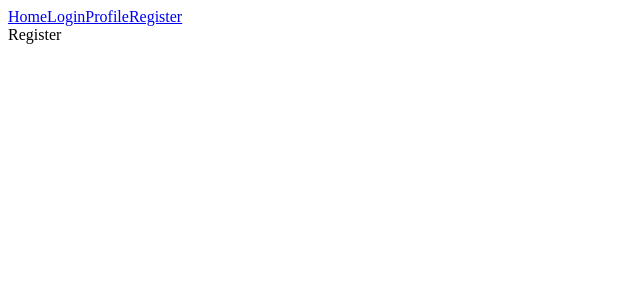
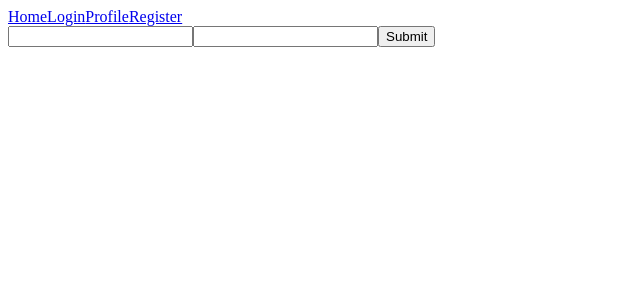
Before and after one commit to 1hazardousboi/strangers-things, a React (Create React App) app: page /Register in a window 1280 px wide. Shown: the top 300 px of the page, without its empty margins (0-640 px from the left). Built offline with nearby package versions, Linux system fonts and the light colour scheme.

Commit message:
register stuff

```diff
--- a/src/App.js
+++ b/src/App.js
@@ -1,15 +1,30 @@
 import { Home, LogIn, Profile, NavBar, Register } from "components";
+import { useState } from "react";
 import { Routes, Route } from "react-router-dom";
 
 export default function App() {
+  const [token, setToken] = useState(null);
+  const [currentUser, setCurrentUser] = useState({
+    username: "",
+    password: "",
+  });
+
   return (
     <>
       <NavBar />
       <Routes>
         <Route path="/" element={<Home />} />
         <Route path="/LogIn" element={<LogIn />} />
-        <Route path="/Profile" element={<Profile />} />
-        <Route path="/Register" element={<Register />} />
+        <Route
+          path="/Profile"
+          element={<Profile token={token} currentUser={currentUser} />}
+        />
+        <Route
+          path="/Register"
+          element={
+            <Register setToken={setToken} setCurrentUser={setCurrentUser} />
+          }
+        />
       </Routes>
     </>
   );
--- a/src/api/users.js
+++ b/src/api/users.js
@@ -15,5 +15,6 @@ export const createUser = async ({ username, password }) => {
     }
   );
   const result = await response.json();
+  console.log(result);
   return result;
 };
--- a/src/components/Profile.jsx
+++ b/src/components/Profile.jsx
@@ -1,5 +1,12 @@
 import React from "react";
 
-export default function Profile() {
-  return <div>Profile</div>;
+export default function Profile({ token, currentUser }) {
+  console.log(token, currentUser.username, currentUser.password);
+  return (
+    <div>
+      <h4>Current User: {currentUser.username}</h4>
+      <h4>Password: {currentUser.password} </h4>
+      <h4>Token: {token}</h4>
+    </div>
+  );
 }
--- a/src/components/Register.jsx
+++ b/src/components/Register.jsx
@@ -1,5 +1,33 @@
 import React, { useState } from "react";
 import { createUser } from "../api/users";
-export default function Register() {
-  return <div>Register</div>;
+import { useNavigate } from "react-router-dom";
+export default function Register({ setToken, setCurrentUser }) {
+  const [username, setUsername] = useState("");
+  const [password, setPassword] = useState("");
+  let navigate = useNavigate();
+  return (
+    <div>
+      <form
+        onSubmit={async (e) => {
+          e.preventDefault();
+          const result = await createUser(username, password);
+          const newUser = { username: username, password: password };
+          const token = result.data.token;
+          setCurrentUser(newUser);
+          setToken(token);
+          navigate("/");
+          localStorage.setItem("token", token);
+          navigate("/");
+        }}
+      >
+        <input value={username} onChange={(e) => setUsername(e.target.value)} />
+        <input
+          value={password}
+          type="password"
+          onChange={(e) => setPassword(e.target.value)}
+        />
+        <button type="submit">Submit</button>
+      </form>
+    </div>
+  );
 }
--- a/src/components/SinglePost.jsx
+++ b/src/components/SinglePost.jsx
@@ -1,7 +1,7 @@
 import React from "react";
 
 export default function SinglePost({ post }) {
-  console.log("Current Post", post);
+  // console.log("Current Post", post);
 
   return (
     <div>
```
